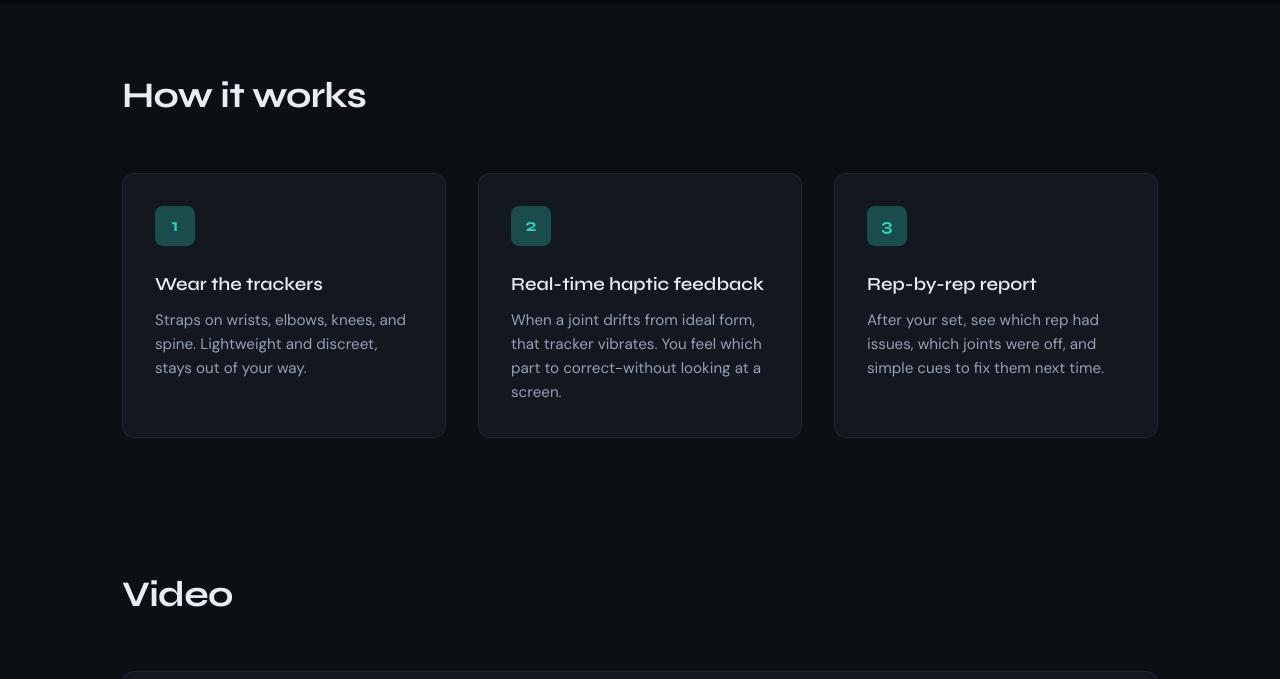
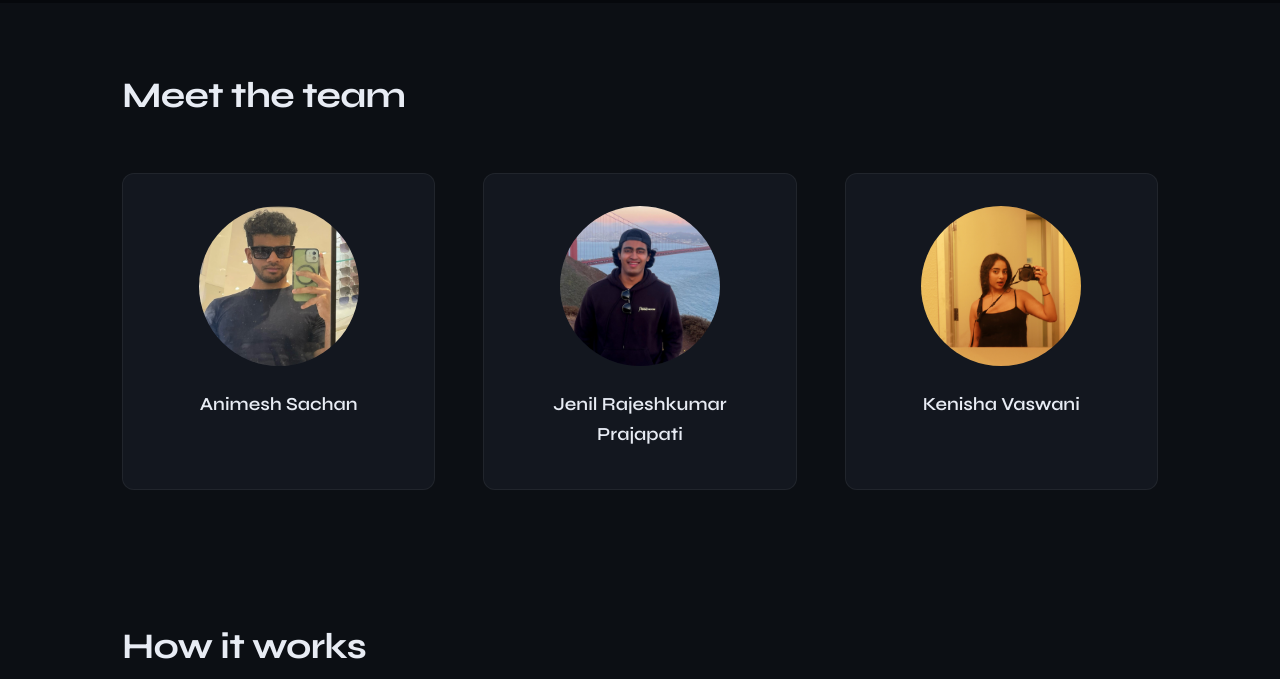
Before and after one commit to theanimated01/InForm, a plain HTML site: page index.html in a window 1280 px wide. Shown: the part 879-1558 px from the top of the page. Drawn offline with Linux system fonts and the light colour scheme; grey boxes are pictures that could not be loaded.

Commit message:
meet the team

```diff
--- a/index.html
+++ b/index.html
@@ -14,6 +14,7 @@
   <header class="site-header">
     <a href="#" class="logo">InForm</a>
     <nav>
+      <a href="#team">Team</a>
       <a href="#how-it-works">How it works</a>
       <a href="#video">Video</a>
       <a href="#process">Process</a>
@@ -65,6 +66,24 @@
             <p class="mock-caption">Joint tracking + haptic feedback</p>
           </div>
         </div>
+      </div>
+    </section>
+
+    <section id="team" class="section team">
+      <h2>Meet the team</h2>
+      <div class="team-grid">
+        <article class="team-card">
+          <div class="team-photo"><img src="images/as.jpg" alt="Animesh Sachan" /></div>
+          <h3 class="team-name">Animesh Sachan</h3>
+        </article>
+        <article class="team-card">
+          <div class="team-photo"><img src="images/jp.jpeg" alt="Jenil Rajeshkumar Prajapati" /></div>
+          <h3 class="team-name">Jenil Rajeshkumar Prajapati</h3>
+        </article>
+        <article class="team-card">
+          <div class="team-photo"><img src="images/kv.jpg" alt="Kenisha Vaswani" /></div>
+          <h3 class="team-name">Kenisha Vaswani</h3>
+        </article>
       </div>
     </section>
 
--- a/styles.css
+++ b/styles.css
@@ -294,6 +294,66 @@ body {
   letter-spacing: -0.02em;
   margin: 0 0 var(--space-xl);
   color: var(--text-primary);
+}
+
+/* Team */
+.team {
+  background: var(--bg-main);
+}
+
+.team-grid {
+  display: grid;
+  grid-template-columns: repeat(3, 1fr);
+  gap: var(--space-xl);
+}
+
+.team-card {
+  text-align: center;
+  background: var(--bg-surface);
+  border: 1px solid var(--border);
+  border-radius: var(--radius-md);
+  padding: var(--space-lg);
+  overflow: hidden;
+}
+
+.team-photo {
+  aspect-ratio: 1;
+  max-width: 160px;
+  margin: 0 auto var(--space-md);
+  border-radius: 50%;
+  background: var(--bg-card);
+  display: flex;
+  align-items: center;
+  justify-content: center;
+  color: var(--text-dim);
+  font-size: 0.85rem;
+}
+
+.team-photo img {
+  width: 100%;
+  height: 100%;
+  object-fit: cover;
+  border-radius: 50%;
+}
+
+.team-name {
+  font-family: var(--font-head);
+  font-weight: 600;
+  font-size: 1.15rem;
+  margin: 0 0 var(--space-xs);
+  color: var(--text-primary);
+}
+
+.team-role {
+  color: var(--text-muted);
+  font-size: 0.9rem;
+  margin: 0;
+}
+
+@media (max-width: 640px) {
+  .team-grid {
+    grid-template-columns: 1fr;
+  }
 }
 
 /* How it works */
```
Also changed, not shown: images/as.jpg (added), images/jp.jpeg (added), images/kv.jpg (added).
